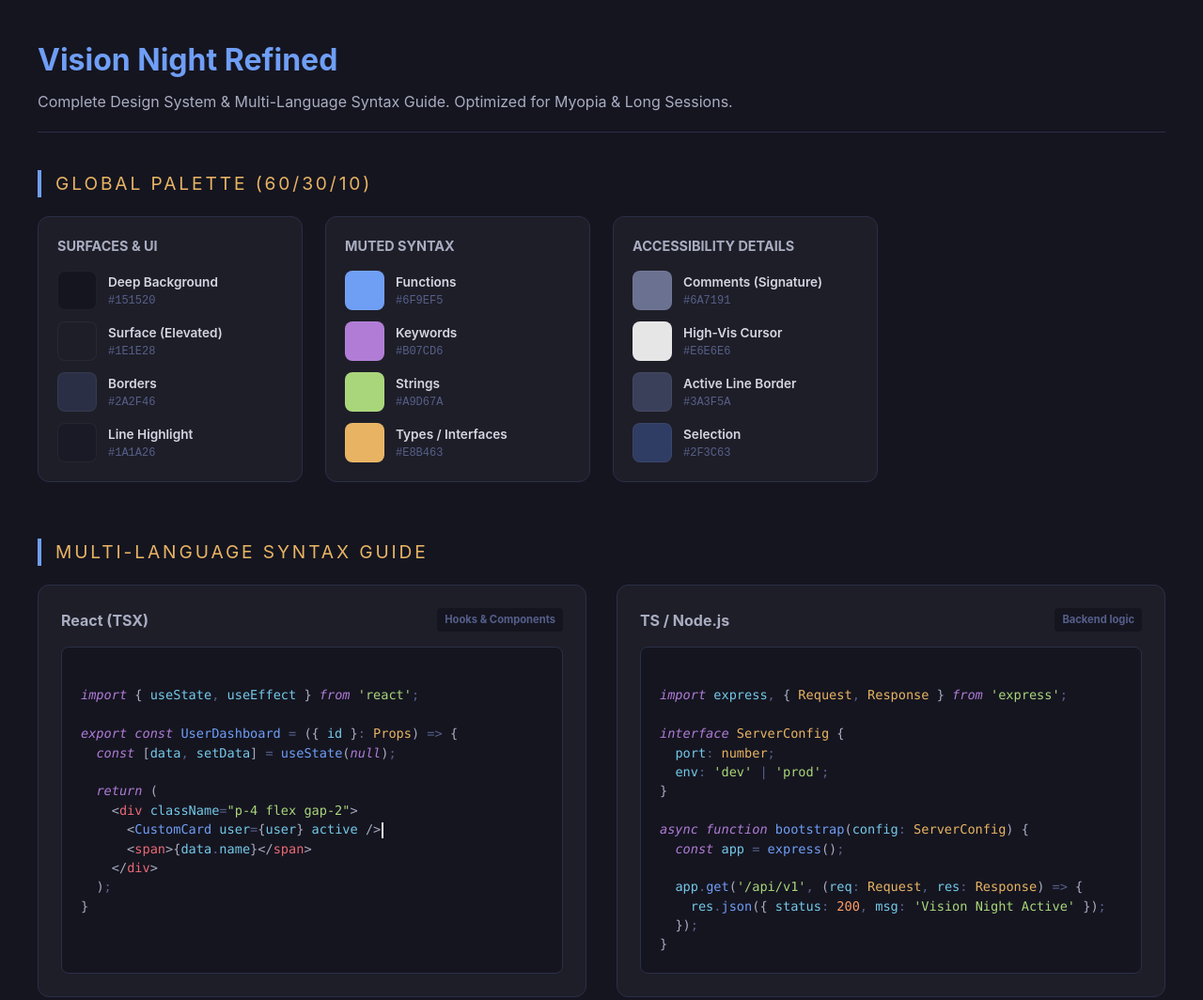
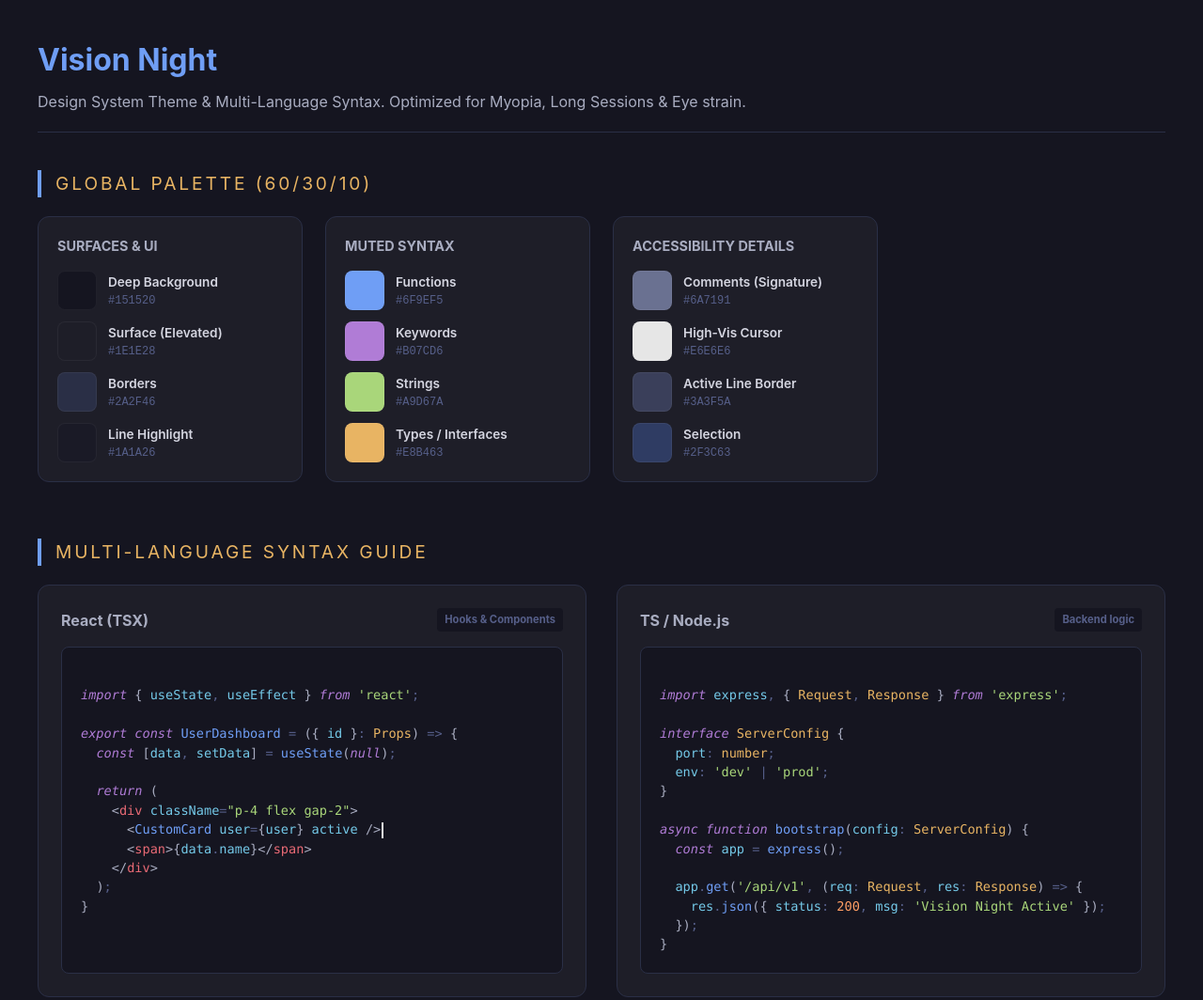
Before and after one commit to anthuanvasquez/vision-night-vscode, a website: page palette.html in a window 1280 px wide. Shown: the top 1064 px of the page at 94% size. Drawn offline with Linux system fonts and the light colour scheme.

Commit message:
docs(palette): refine titles and subtitles for clarity

```diff
--- a/palette.html
+++ b/palette.html
@@ -3,7 +3,7 @@
 <head>
     <meta charset="UTF-8">
     <meta name="viewport" content="width=device-width, initial-scale=1.0">
-    <title>Vision Night - Full Design System & Syntax Guide</title>
+    <title>Vision Night - Full Design System Theme</title>
     <style>
         :root {
             /* Core Palette */
@@ -192,8 +192,8 @@
 <body>
 
     <header>
-        <h1>Vision Night Refined</h1>
-        <p class="subtitle">Complete Design System & Multi-Language Syntax Guide. Optimized for Myopia & Long Sessions.</p>
+        <h1>Vision Night</h1>
+        <p class="subtitle">Design System Theme & Multi-Language Syntax. Optimized for Myopia, Long Sessions & Eye strain.</p>
     </header>
 
     <div class="section-title">Global Palette (60/30/10)</div>
```
